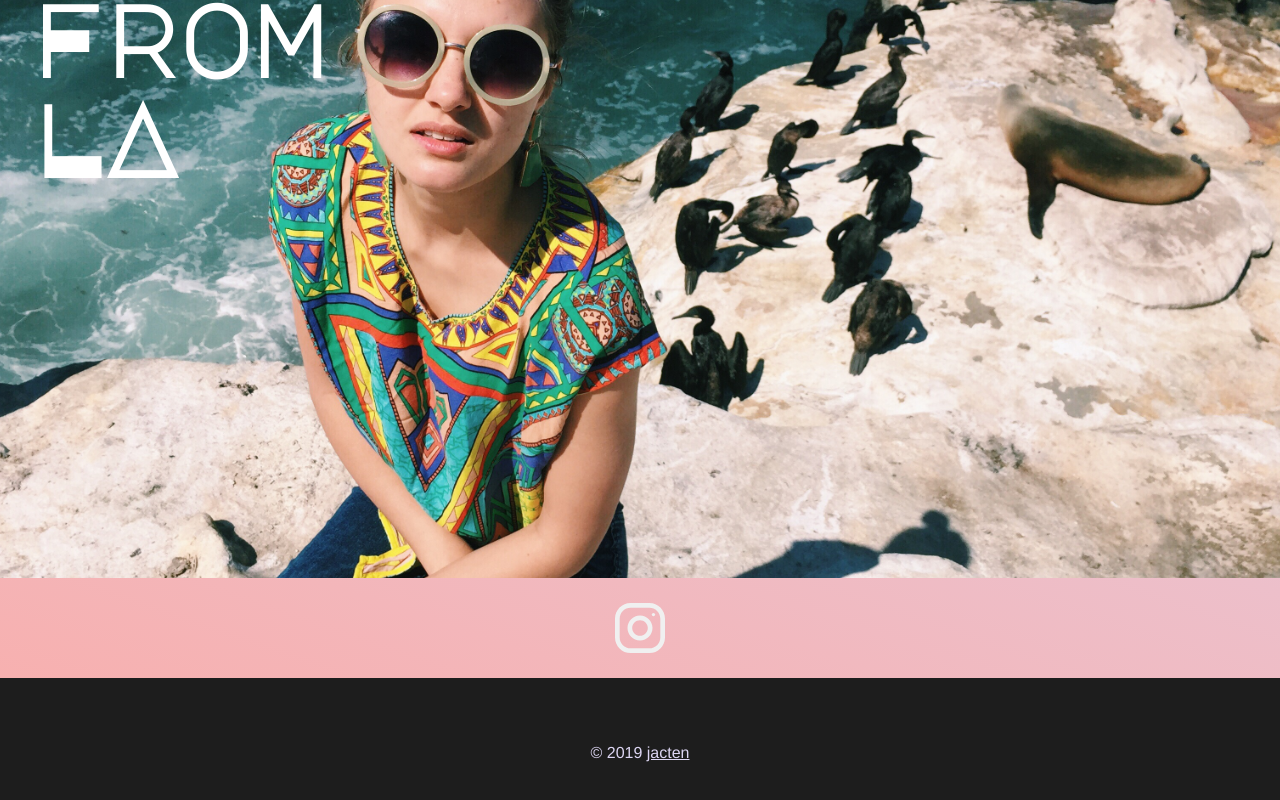
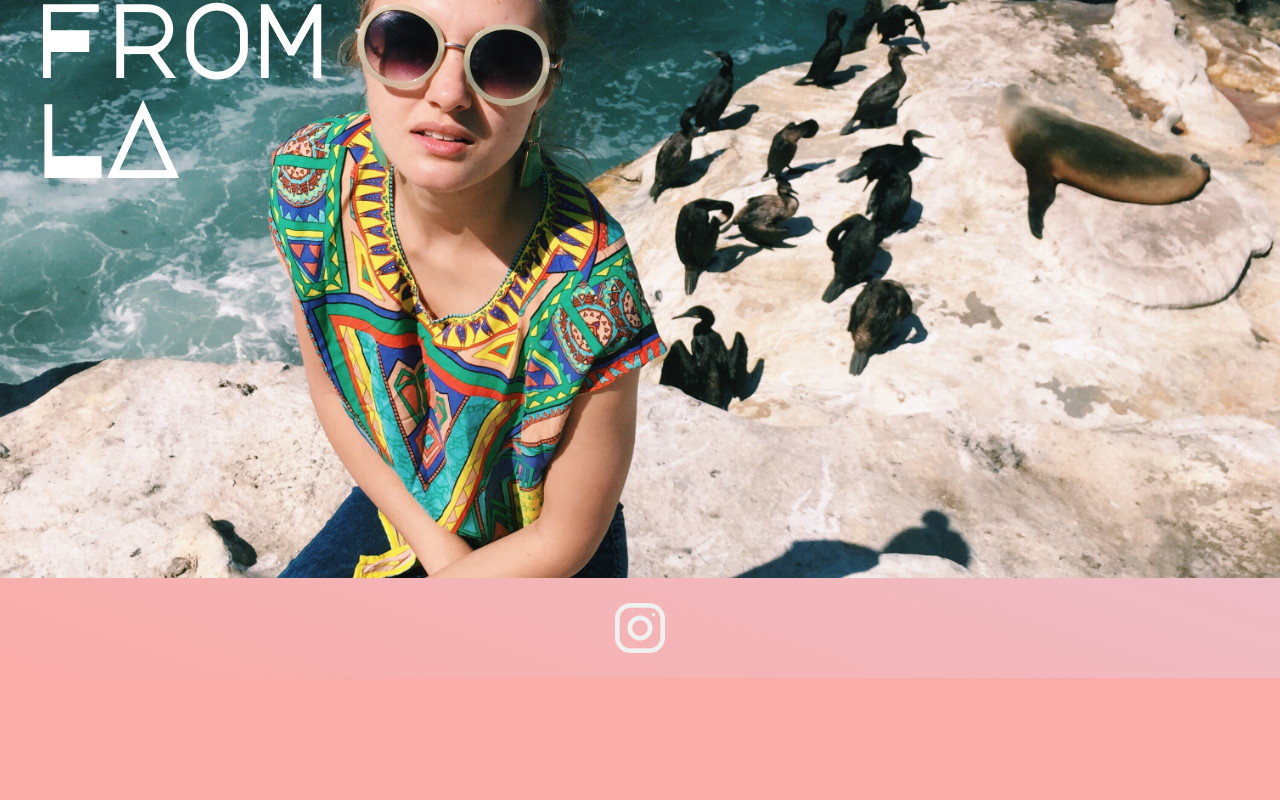
Before and after one commit to jacten/maryfromla, a Vue app: page /#/ in a window 1280 px wide. Shown: the part 222-1022 px from the top of the page. After the commit the page ends 900 px from the top, so only its background shows below. Built offline with nearby package versions, Linux system fonts and the light colour scheme.

Commit message:
completes instagram link / conditional footer

```diff
--- a/src/App.vue
+++ b/src/App.vue
@@ -2,7 +2,7 @@
   <div id="app">
     <NavBar/>
     <router-view/>
-    <Footer/>
+    <Footer v-if="getRoute()"/>
   </div>
 </template>
 
@@ -15,6 +15,11 @@ export default {
   components: {
     NavBar,
     Footer,
+  },
+  methods: {
+    getRoute () {
+      return this.$route.path !== '/';
+    },
   }
 }
 </script>
--- a/src/components/Footer.vue
+++ b/src/components/Footer.vue
@@ -15,8 +15,9 @@ export default {
   .footer {
     height: 150px;
     line-height: 150px;
-    background-color: rgb(29, 29, 29);
+    background-color: rgb(58, 58, 58);
     color: #DDD6F3;
+    z-index: 999;
   }
 
   a {
--- a/src/components/NavBar.vue
+++ b/src/components/NavBar.vue
@@ -17,8 +17,7 @@ export default {
   },
   methods: {
     getRoute: function() {
-      // return this.$route.path !== '/';
-      return true
+      return this.$route.path !== '/';
     }
   }
 }
--- a/src/router.js
+++ b/src/router.js
@@ -5,6 +5,9 @@ import Home from './views/Home.vue'
 Vue.use(Router)
 
 export default new Router({
+  scrollBehavior() {
+    return { x: 0, y: 0 };
+  },
   routes: [
     {
       path: '/',
--- a/src/views/Contact.vue
+++ b/src/views/Contact.vue
@@ -161,7 +161,7 @@
     border-radius: 8px;
     margin: 30px;
     height: 80vh;
-    position: fixed;
+    position: absolute;
     right: 30px;
 
   }
--- a/src/views/Home.vue
+++ b/src/views/Home.vue
@@ -26,7 +26,7 @@ export default {
   },
   methods: {
     handleScroll () {
-      document.querySelector('.title').style.top = 1.2 * window.scrollY + 110 + 'px';
+      document.querySelector('.title').style.top = 1.4 * window.scrollY + 110 + 'px';
       // document.querySelector('.image-container').style.maxHeight = 1.2 * window.scrollY + 800 + 'px';
     },
   },
```
